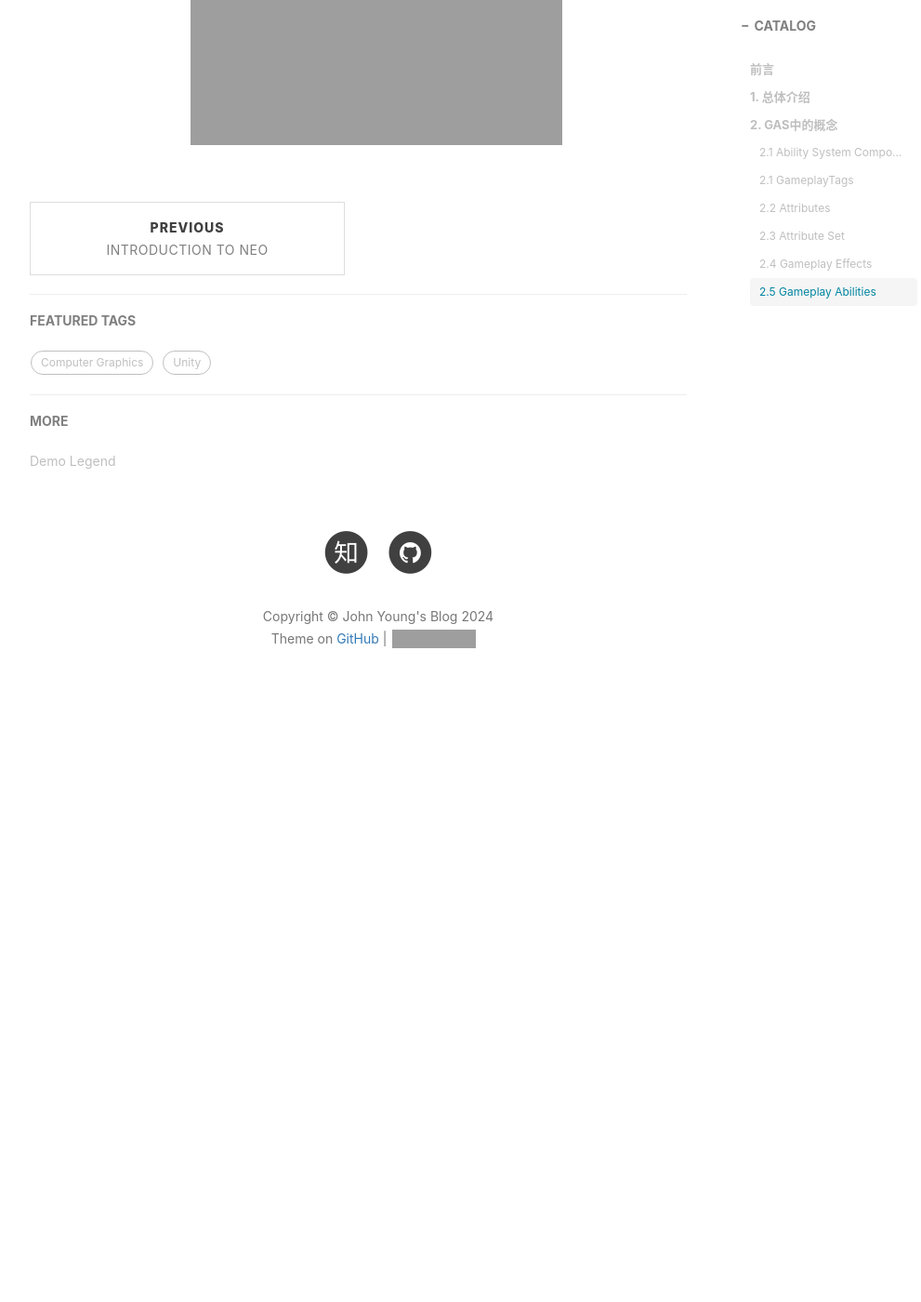
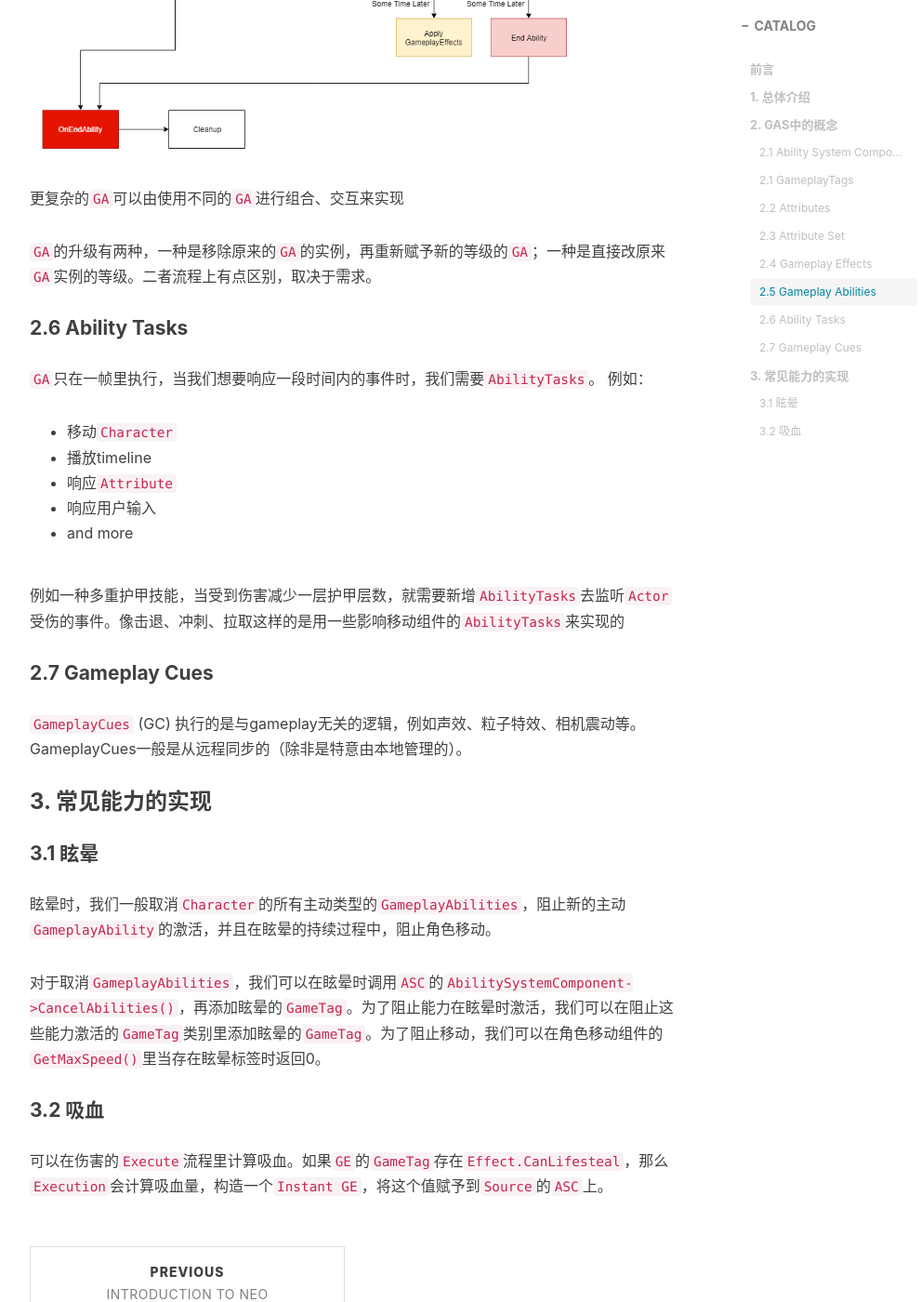
Before and after one commit to JohnYoung404/JohnYoung404.github.io, a Jekyll site: the page built from _posts/2024-09-11-UE5的GAS学习.md, in a window 1280 px wide and 1400 px high, scrolled down 7353 px. Shown: the whole window at 93% size, without its empty margins (233-1224 px from the left). Built offline with Jekyll 4.4.1, drawn with Linux system fonts in a browser that asks for light colours; nearby versions of some CDN libraries; comment, search, counter and statistics services are not loaded; before the commit the page ends 8144 px from its top, so only the background shows below that; some of the changed text lies outside the part shown; grey boxes are pictures that could not be loaded.

Commit message:
Update 2024-09-11-UE5的GAS学习.md

```diff
--- a/_posts/2024-09-11-UE5的GAS学习.md
+++ b/_posts/2024-09-11-UE5的GAS学习.md
@@ -17,7 +17,7 @@ tags:
 考虑到自己这方面经验很少，因此我打算先学习一下业界的成熟解决方案。
 Unity在这方面没有特别好的轮子，简单研究之后发现UE的Game Ability System在设计上和自己的原始想法比较接近，因此我决定深度学习一下UE5的GAS，查漏补缺地改进自己的设计，最终应用在自己的Unity项目中。
 
-Note：这些只是我自己的主观总结，用于打开设计思路的，很多对GAS的理解可能是错的。
+Note：这些只是我自己的主观总结，用于打开设计思路的，很多和引擎、网络同步相关的部分我都略过了。
 我的主要参考资料是：[GASDocumentation](https://github.com/tranek/GASDocumentation)和[Official Ducument](https://dev.epicgames.com/documentation/en-us/unreal-engine/gameplay-ability-system-for-unreal-engine?application_version=5.4)
 
 ### 1. 总体介绍
@@ -153,8 +153,39 @@ virtual void OnRemoveGameplayEffectCallback(const FActiveGameplayEffect& EffectR
 
 #### 2.5 Gameplay Abilities
 
-1. 定义：`GameplayAbilities` (GA) 是游戏里`Actor`可以使用的技能。同一时间可以同时激活多个`GA`，例如冲刺的同时可以射击。常见的`GA`：跳跃、冲刺、设计、每X秒免疫一次伤害、使用药水、打开一扇门、收集资源、建造建筑。`GA`具有等级，可以通过改变`GA`等级改变`GA`的数值或功能。`GA`使用`AbilityTasks`处理持续一段时间的动作，例如监听某个事件、等待属性改变、等待玩家选择目标等等。
+`GameplayAbilities` (GA) 是游戏里`Actor`可以使用的技能。同一时间可以同时激活多个`GA`，例如冲刺的同时可以射击。常见的`GA`：跳跃、冲刺、设计、每X秒免疫一次伤害、使用药水、打开一扇门、收集资源、建造建筑。`GA`具有等级，可以通过改变`GA`等级改变`GA`的数值或功能。`GA`使用`AbilityTasks`处理持续一段时间的动作，例如监听某个事件、等待属性改变、等待玩家选择目标等等。
 一个简单点的`GA`流程如下：
-![](https://johnyoung404.github.io/img/gas/GAS_s.png)
+![](https://johnyoung404.github.io/img/gas/GA_s.png)
 一个复杂一些的`GA`流程如下：
-![](https://johnyoung404.github.io/img/gas/GAS_c.png)
+![](https://johnyoung404.github.io/img/gas/GA_c.png)
+更复杂的`GA`可以由使用不同的`GA`进行组合、交互来实现
+
+`GA`的升级有两种，一种是移除原来的`GA`的实例，再重新赋予新的等级的`GA`；一种是直接改原来`GA`实例的等级。二者流程上有点区别，取决于需求。
+
+#### 2.6 Ability Tasks
+
+`GA`只在一帧里执行，当我们想要响应一段时间内的事件时，我们需要`AbilityTasks`。
+例如：
+- 移动`Character`
+- 播放timeline
+- 响应`Attribute`
+- 响应用户输入
+- and more
+
+例如一种多重护甲技能，当受到伤害减少一层护甲层数，就需要新增`AbilityTasks`去监听`Actor`受伤的事件。像击退、冲刺、拉取这样的是用一些影响移动组件的`AbilityTasks`来实现的
+
+#### 2.7 Gameplay Cues
+
+`GameplayCues` (GC) 执行的是与gameplay无关的逻辑，例如声效、粒子特效、相机震动等。 GameplayCues一般是从远程同步的（除非是特意由本地管理的）。
+
+### 3. 常见能力的实现
+
+#### 3.1 眩晕
+
+眩晕时，我们一般取消`Character`的所有主动类型的`GameplayAbilities`，阻止新的主动`GameplayAbility`的激活，并且在眩晕的持续过程中，阻止角色移动。
+
+对于取消`GameplayAbilities`，我们可以在眩晕时调用`ASC`的`AbilitySystemComponent->CancelAbilities()`，再添加眩晕的`GameTag`。为了阻止能力在眩晕时激活，我们可以在阻止这些能力激活的`GameTag`类别里添加眩晕的`GameTag`。为了阻止移动，我们可以在角色移动组件的`GetMaxSpeed()`里当存在眩晕标签时返回0。
+
+#### 3.2 吸血
+
+可以在伤害的`Execute`流程里计算吸血。如果`GE`的`GameTag`存在`Effect.CanLifesteal`，那么`Execution`会计算吸血量，构造一个`Instant GE`，将这个值赋予到`Source`的`ASC`上。
```
